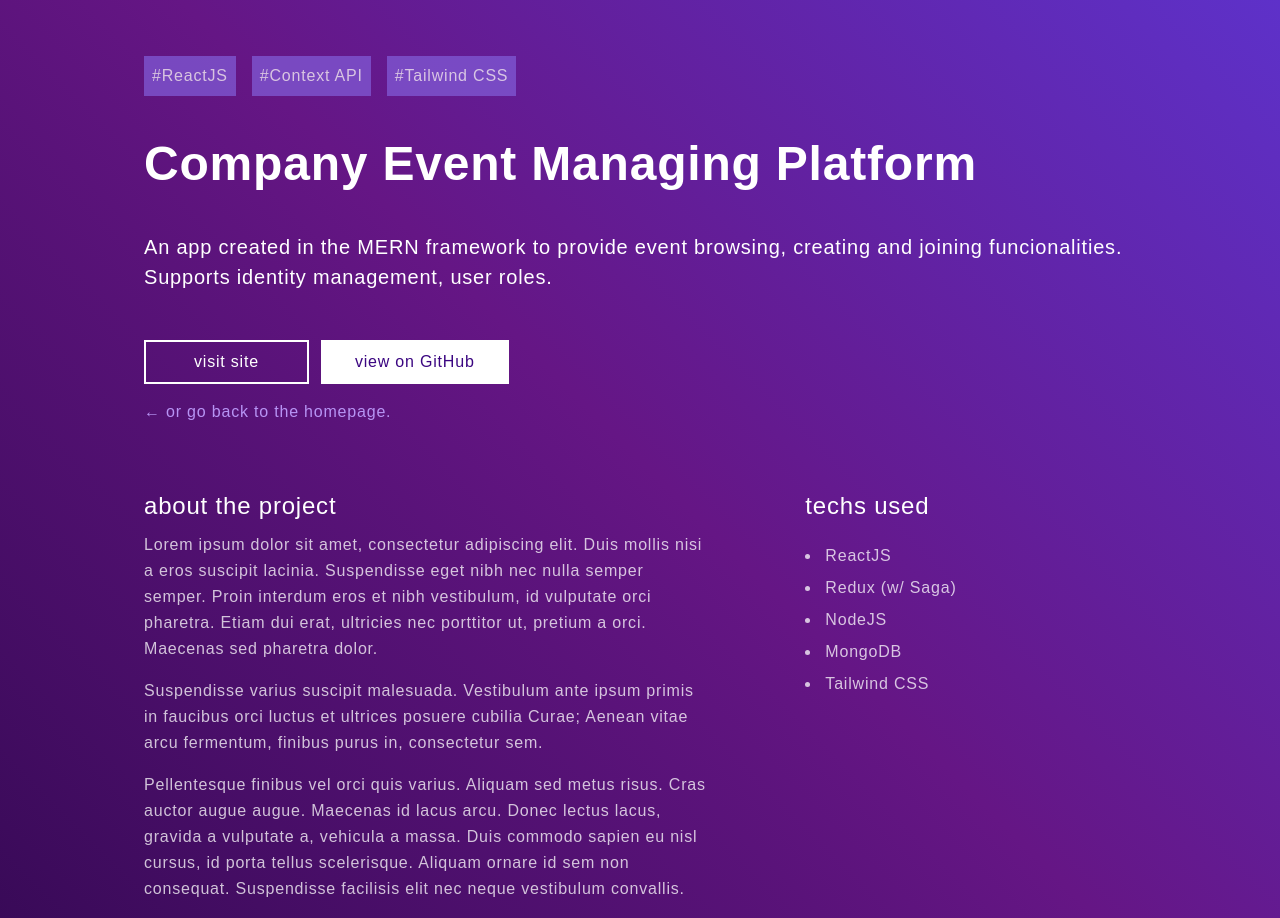
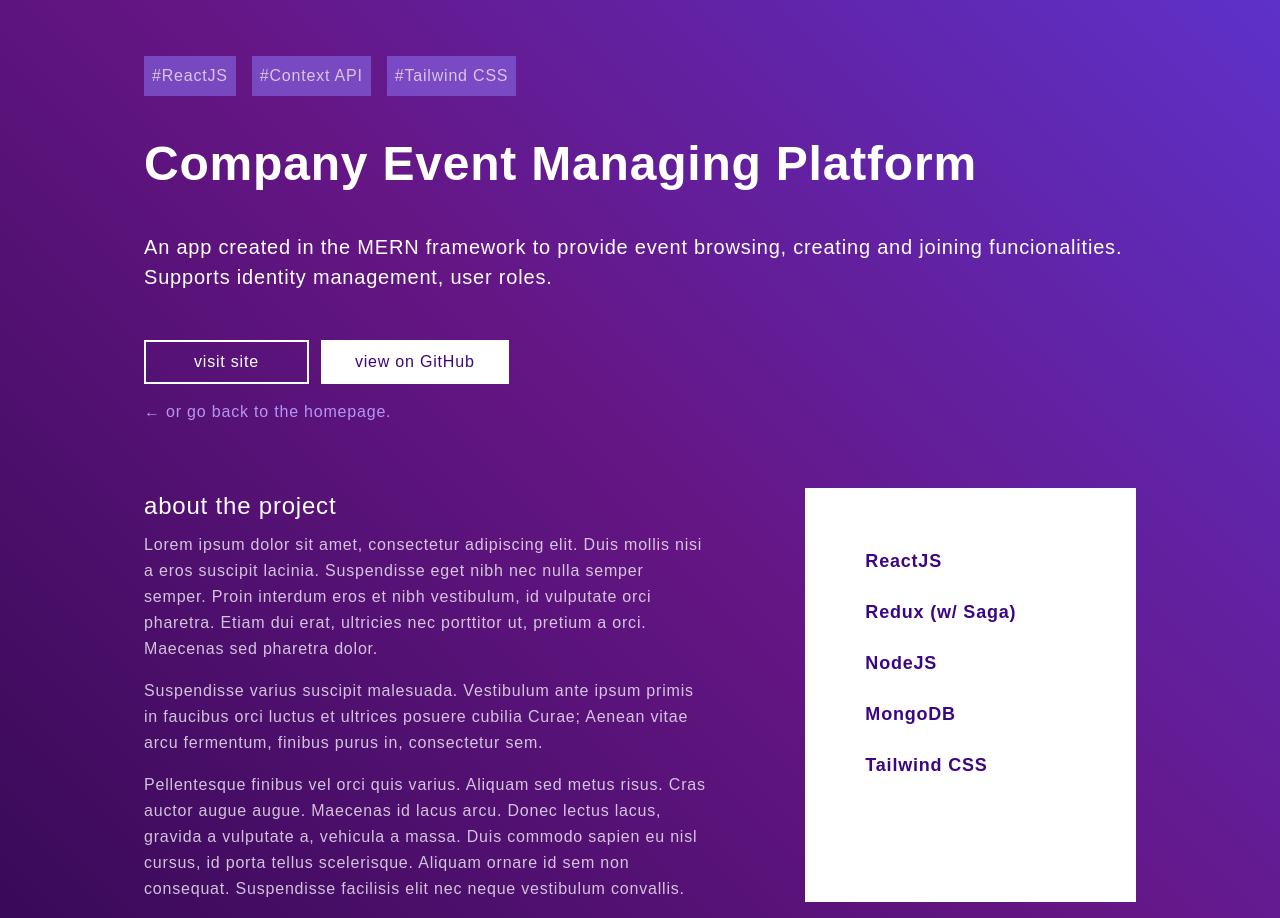
Before and after one commit to danielagg/personal-website-ts, a React (Create React App) app: page /projects/company-event-manager in a window 1280 px wide. Built offline with nearby package versions, Linux system fonts and the light colour scheme.

Commit message:
Used tech sidebar alignment

```diff
--- a/src/components/PortfolioItem/PortfolioItemPageContainer.tsx
+++ b/src/components/PortfolioItem/PortfolioItemPageContainer.tsx
@@ -64,17 +64,22 @@ const PortfolioItemPageContainer = (props: PortfolioItemPageContainerProps) => {
 
         <NavLink to="/" className="block mt-6 lg:mt-4 text-sm lg:text-base text-purple-400 hover:text-white">&larr; or go back to the homepage.</NavLink>
 
-        <div className="flex mt-8 lg:mt-16 flex-col-reverse lg:flex-row">
+        <div className=" flex mt-8 lg:mt-16 flex-col-reverse lg:flex-row">
           <div className="pr-4 lg:pr-24">
             <p className="text-2xl mt-6 lg:mt-0">about the project</p>
             {currentProject.detailedDescription && currentProject.detailedDescription.split('\n').map((item, i) => {
               return <p key={i} className={`${i !== 0 ? "mt-4" : "mt-2"} opacity-75 leading-relaxed`}>{item}</p>;
             })}
           </div>
-          <div className="flex-grow-0 flex-shrink-0 lg:w-1/3">
+          <div className="lg:hidden flex-grow-0 flex-shrink-0">
             <p className="text-2xl">techs used</p>
             <ul className="list-disc mt-4">
               {currentProject.technologies.map((item, i) => <li className="ml-4 p-1 opacity-75" key={i}>{item}</li> )}
+            </ul>
+          </div>
+          <div className="hidden lg:block lg:bg-white lg:p-10 primary-blue font-raleway-bold flex-grow-0 flex-shrink-0 lg:w-1/3">
+            <ul className="mt-4">
+              {currentProject.technologies.map((item, i) => <li className={`${i !== 0 ? "mt-4" : "mt-0"} text-lg ml-4 p-1`} key={i}>{item}</li> )}
             </ul>
           </div>
         </div>
```
